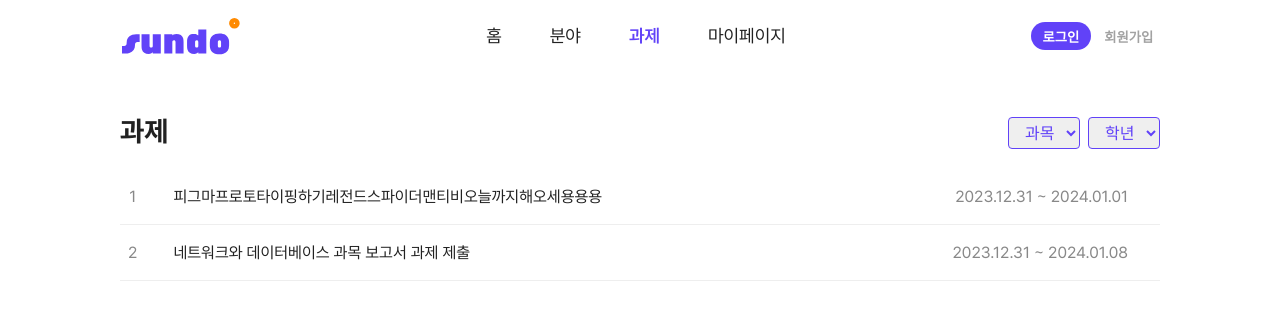
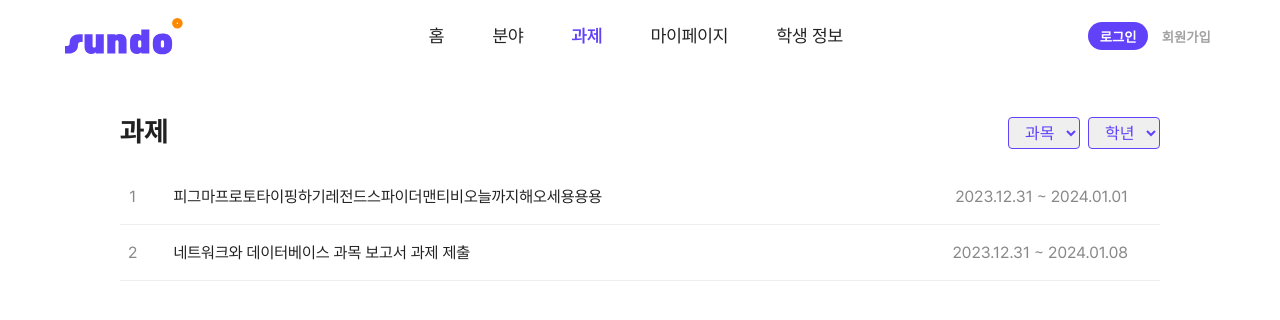
Before and after one commit to GSM-Not-Easy/Sundo-Frontend, a React (Create React App) app: page /task in a window 1280 px wide. Shown: the top 320 px of the page. Built offline with nearby package versions, Linux system fonts and the light colour scheme.

Commit message:
Update header menu studentInfo, style

```diff
--- a/src/components/Header/index.jsx
+++ b/src/components/Header/index.jsx
@@ -38,13 +38,28 @@ const Header = ({ type }) => {
           >
             마이페이지
           </S.MenuTitle>
+          <S.MenuTitle
+            onClick={() => navigation('/stuinfo')}
+            active={location.pathname === '/stuinfo'}
+            type={type}
+          >
+            학생 정보
+          </S.MenuTitle>
         </S.MenuContainer>
         <S.SignMenuContainer>
           <S.SignMenuContainer type={type}>
-            <S.SignInButton className='signIn' type={type}>
+            <S.SignInButton
+              className='signIn'
+              type={type}
+              onClick={() => navigation('/signin')}
+            >
               로그인
             </S.SignInButton>
-            <S.SignUpButton className='signUp' type={type}>
+            <S.SignUpButton
+              className='signUp'
+              type={type}
+              onClick={() => navigation('/signup')}
+            >
               회원가입
             </S.SignUpButton>
           </S.SignMenuContainer>
```
